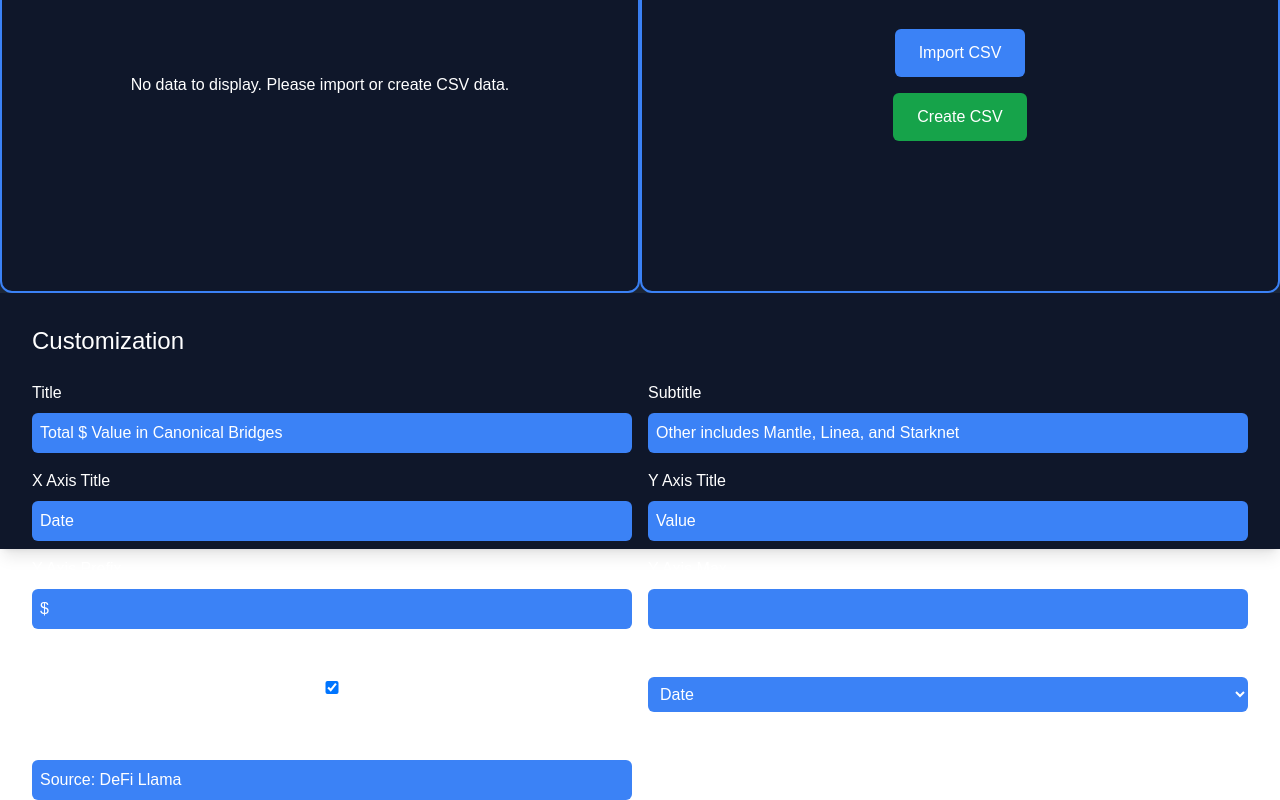
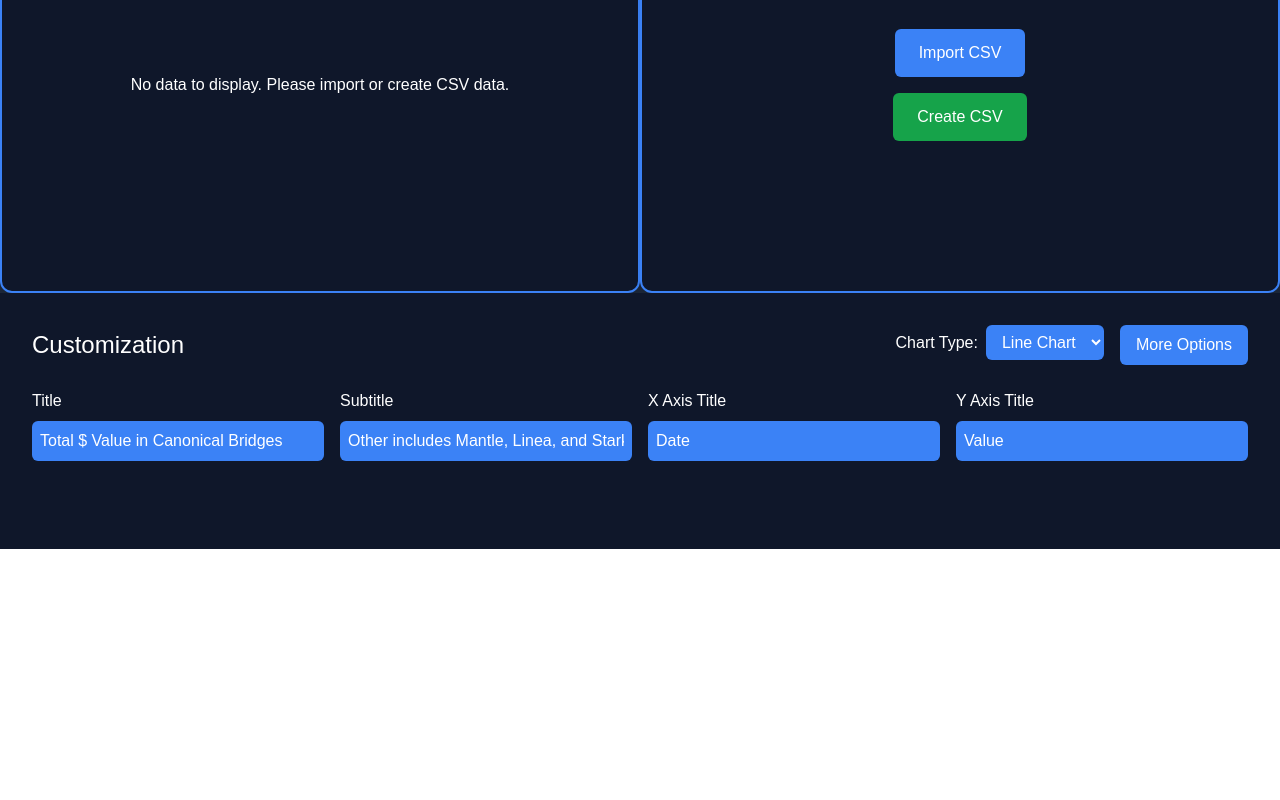
Before and after one commit to BdNWoG/entropy-data, a Next.js app in the folder entropy-data/: page / in a window 1280 px wide. Shown: the part 251-1051 px from the top of the page. After the commit the page ends 800 px from the top, so only its background shows below. Built offline with nearby package versions, Linux system fonts and the light colour scheme.

Commit message:
working customization

```diff
--- a/entropy-data/app/page.tsx
+++ b/entropy-data/app/page.tsx
@@ -5,26 +5,31 @@ import Header from "../components/Header";
 import Footer from "../components/Footer";
 import CSVPanel from "../components/CSVPanel";
 import PlotPanel from "../components/PlotPanel";
-import { PlotData } from "../components/types";
+import { PlotData, Customization } from "../components/types"; // Import Customization type
 
 export default function Home() {
   const [plotData, setPlotData] = useState<PlotData | null>(null);
 
   // Define customization state with default values and correct types
-  const [customization, setCustomization] = useState({
+  const [customization, setCustomization] = useState<Customization>({
     title: "Total $ Value in Canonical Bridges",
     subtitle: "Other includes Mantle, Linea, and Starknet",
     xAxisTitle: "Date",
     yAxisTitle: "Value",
     yAxisPrefix: "$",
-    yAxisMax: "" as number | "", // yAxisMax is number or empty string
+    yAxisMax: "", // yAxisMax can be a number or an empty string
     showGrid: true,
-    xAxisType: "date" as "date" | "category" | "linear", // xAxisType with specific union type
+    xAxisType: "date", // Default xAxisType is date
     source: "Source: DeFi Llama",
+
+    // New properties for chart customization
+    fill: true, // Default to filled for line charts
+    stacked: true, // Default to stacked
+    chartType: "line", // Default to line chart
   });
 
   // Function to update the customization options
-  const updateCustomization = (updates: Partial<typeof customization>) => {
+  const updateCustomization = (updates: Partial<Customization>) => {
     setCustomization((prev) => ({ ...prev, ...updates }));
   };
 
--- a/entropy-data/components/Footer.tsx
+++ b/entropy-data/components/Footer.tsx
@@ -1,5 +1,5 @@
 // components/Footer.tsx
-import React from "react";
+import React, { useState } from "react";
 import { Customization } from "../components/types";
 
 interface FooterProps {
@@ -8,10 +8,41 @@ interface FooterProps {
 }
 
 const Footer: React.FC<FooterProps> = ({ customization, setCustomization }) => {
+  // State to toggle between sets of options
+  const [showingFirstSet, setShowingFirstSet] = useState(true);
+  const [chartType, setChartType] = useState<"line" | "bar">("line");
+
+  const handleToggleSet = () => setShowingFirstSet(!showingFirstSet);
+
   return (
     <footer className="bg-panel text-white h-64 p-8 shadow-lg">
-      <h2 className="text-2xl mb-6">Customization</h2>
-      <div className="grid gap-4 grid-cols-2">
+      <div className="flex justify-between items-center mb-6">
+        <h2 className="text-2xl">Customization</h2>
+        <div className="flex gap-4">
+          <div>
+            <label className="mr-2">Chart Type:</label>
+            <select
+              value={chartType}
+              onChange={(e) => setChartType(e.target.value as "line" | "bar")}
+              className="bg-borderBlue text-white px-3 py-2 rounded-md"
+            >
+              <option value="line">Line Chart</option>
+              <option value="bar">Bar Chart</option>
+            </select>
+          </div>
+          <button
+            onClick={handleToggleSet}
+            className="bg-borderBlue hover:bg-blue-600 px-4 py-2 rounded-md"
+          >
+            {showingFirstSet ? "More Options" : "Basic Options"}
+          </button>
+        </div>
+      </div>
+
+      <div className="grid gap-4 grid-cols-4">
+        {/* Toggle between two sets of options */}
+        {showingFirstSet ? (
+          <>
             <div>
               <label className="block mb-2">Title</label>
               <input
@@ -48,6 +79,35 @@ const Footer: React.FC<FooterProps> = ({ customization, setCustomization }) => {
                 className="bg-borderBlue text-white w-full p-2 rounded-md"
               />
             </div>
+          </>
+        ) : (
+          <>
+            <div>
+              <label className="block mb-2">Filled</label>
+              <select
+                value={customization.fill ? "filled" : "not filled"}
+                onChange={(e) =>
+                  setCustomization({ fill: e.target.value === "filled" })
+                }
+                className="bg-borderBlue text-white w-full p-2 rounded-md"
+              >
+                <option value="filled">Filled</option>
+                <option value="not filled">Not Filled</option>
+              </select>
+            </div>
+            <div>
+              <label className="block mb-2">Stacked</label>
+              <select
+                value={customization.stacked ? "stacked" : "not stacked"}
+                onChange={(e) =>
+                  setCustomization({ stacked: e.target.value === "stacked" })
+                }
+                className="bg-borderBlue text-white w-full p-2 rounded-md"
+              >
+                <option value="stacked">Stacked</option>
+                <option value="not stacked">Not Stacked</option>
+              </select>
+            </div>
             <div>
               <label className="block mb-2">Y Axis Prefix</label>
               <input
@@ -62,40 +122,14 @@ const Footer: React.FC<FooterProps> = ({ customization, setCustomization }) => {
               <input
                 type="number"
                 value={customization.yAxisMax}
-            onChange={(e) => setCustomization({ yAxisMax: Number(e.target.value) || "" })}
+                onChange={(e) =>
+                  setCustomization({ yAxisMax: Number(e.target.value) || "" })
+                }
                 className="bg-borderBlue text-white w-full p-2 rounded-md"
               />
             </div>
-        <div>
-          <label className="block mb-2">Show Grid</label>
-          <input
-            type="checkbox"
-            checked={customization.showGrid}
-            onChange={(e) => setCustomization({ showGrid: e.target.checked })}
-            className="bg-borderBlue text-white w-full p-2 rounded-md"
-          />
-        </div>
-        <div>
-          <label className="block mb-2">X Axis Type</label>
-          <select
-            value={customization.xAxisType}
-            onChange={(e) => setCustomization({ xAxisType: e.target.value as "date" | "category" | "linear" })}
-            className="bg-borderBlue text-white w-full p-2 rounded-md"
-          >
-            <option value="date">Date</option>
-            <option value="category">Category</option>
-            <option value="linear">Linear</option>
-          </select>
-        </div>
-        <div>
-          <label className="block mb-2">Source</label>
-          <input
-            type="text"
-            value={customization.source}
-            onChange={(e) => setCustomization({ source: e.target.value })}
-            className="bg-borderBlue text-white w-full p-2 rounded-md"
-          />
-        </div>
+          </>
+        )}
       </div>
     </footer>
   );
--- a/entropy-data/components/PlotPanel.tsx
+++ b/entropy-data/components/PlotPanel.tsx
@@ -14,6 +14,9 @@ interface Customization {
   showGrid: boolean;
   xAxisType: "date" | "category" | "linear";
   source: string;
+  fill: boolean;           // New property to determine if line chart is filled
+  stacked: boolean;        // New property to determine if charts are stacked
+  chartType: "line" | "bar"; // New property to choose chart type
 }
 
 interface PlotPanelProps {
@@ -29,13 +32,14 @@ const PlotPanel: React.FC<PlotPanelProps> = ({ plotData, customization }) => {
       const traces: Data[] = Object.entries(plotData).map(([label, { timestamp, value }], index) => ({
         x: timestamp,
         y: value,
-        type: "scatter",
-        mode: "lines",
+        type: customization.chartType === "line" ? "scatter" : "bar",
+        mode: customization.chartType === "line" ? "lines" : undefined,
         name: label,
-        fill: "tonexty",
-        stackgroup: "one",
-        line: { width: 3, color: getColor(index) },
-        fillcolor: getFillColor(index),
+        fill: customization.chartType === "line" && customization.fill ? "tonexty" : undefined,
+        stackgroup: customization.stacked && customization.chartType === "line" ? "one" : undefined,
+        marker: { color: getColor(index) }, // Apply colors for bars
+        line: customization.chartType === "line" ? { width: 3, color: getColor(index) } : undefined,
+        fillcolor: customization.chartType === "line" && customization.fill ? getFillColor(index) : undefined,
       }));
 
       const layout: Partial<Layout> = {
@@ -118,6 +122,7 @@ const PlotPanel: React.FC<PlotPanelProps> = ({ plotData, customization }) => {
             borderpad: 4,
           },
         ],
+        barmode: customization.stacked && customization.chartType === "bar" ? "stack" : undefined,
       };
 
       Plotly.react(plotRef.current, traces, layout);
--- a/entropy-data/components/types.ts
+++ b/entropy-data/components/types.ts
@@ -15,4 +15,9 @@ export interface Customization {
     showGrid: boolean;
     xAxisType: "date" | "category" | "linear"; // xAxisType has specific allowed values
     source: string;
+
+    // New properties for chart customization
+    fill: boolean;          // Determines if area under the line is filled
+    stacked: boolean;       // Determines if the chart should be stacked
+    chartType: "line" | "bar"; // Allows selection between line and bar chart
   }
```
Lines whose indentation alone changed are shown as unchanged.
